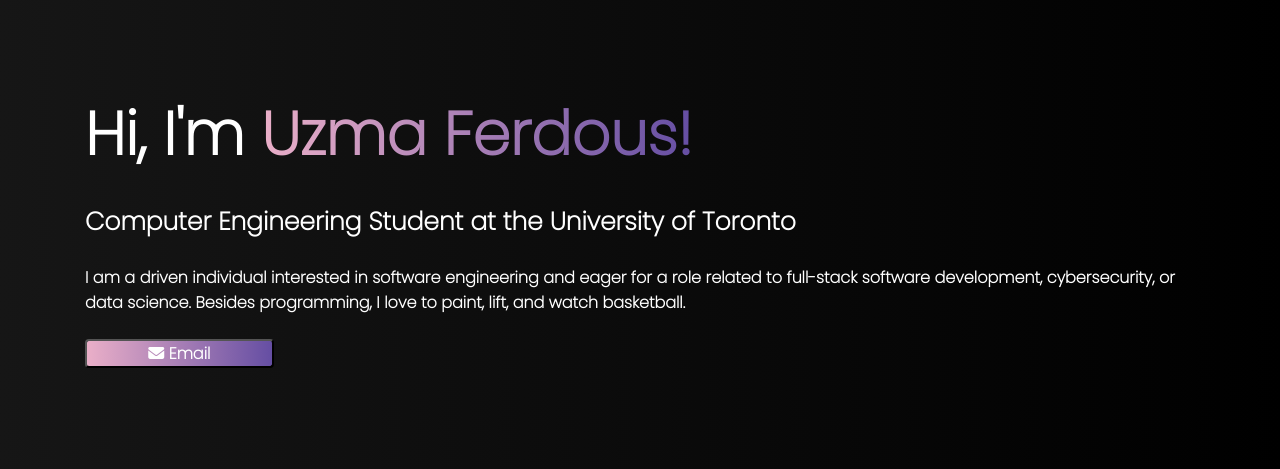
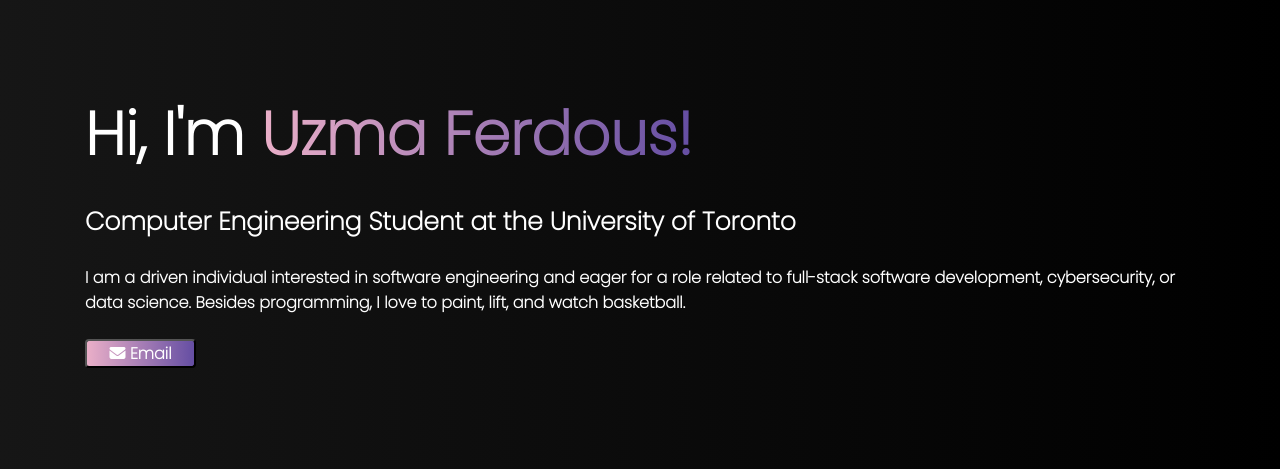
Before and after one commit to uzFer/Portfolio-Website, a PHP site: page / in a window 1280 px wide. Shown: the part 81-550 px from the top of the page. Run offline with PHP 8.4, Linux system fonts and the light colour scheme; some libraries are stand-ins or nearby versions.

Commit message:
Update style.css

```diff
--- a/style.css
+++ b/style.css
@@ -233,7 +233,7 @@
   color: #fff;
   display: inline-block;
   font-size: 16px;
-  width: 17%;
+  width: 10%;
   border-radius: 4px;
   transition-duration: 0.4s;
   margin-bottom: 10px;
```
